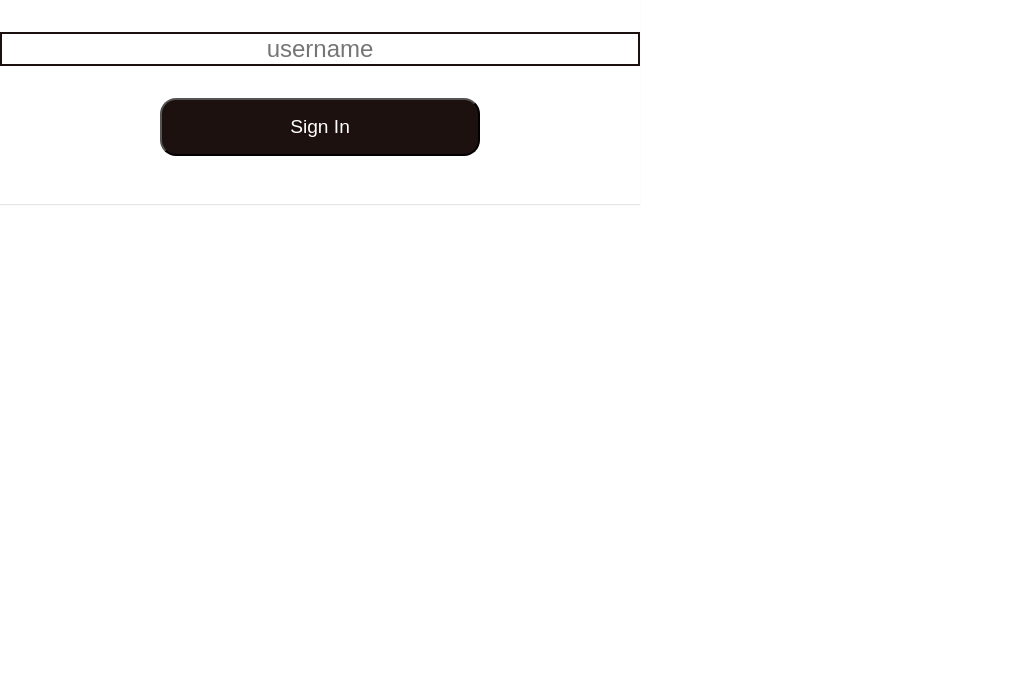
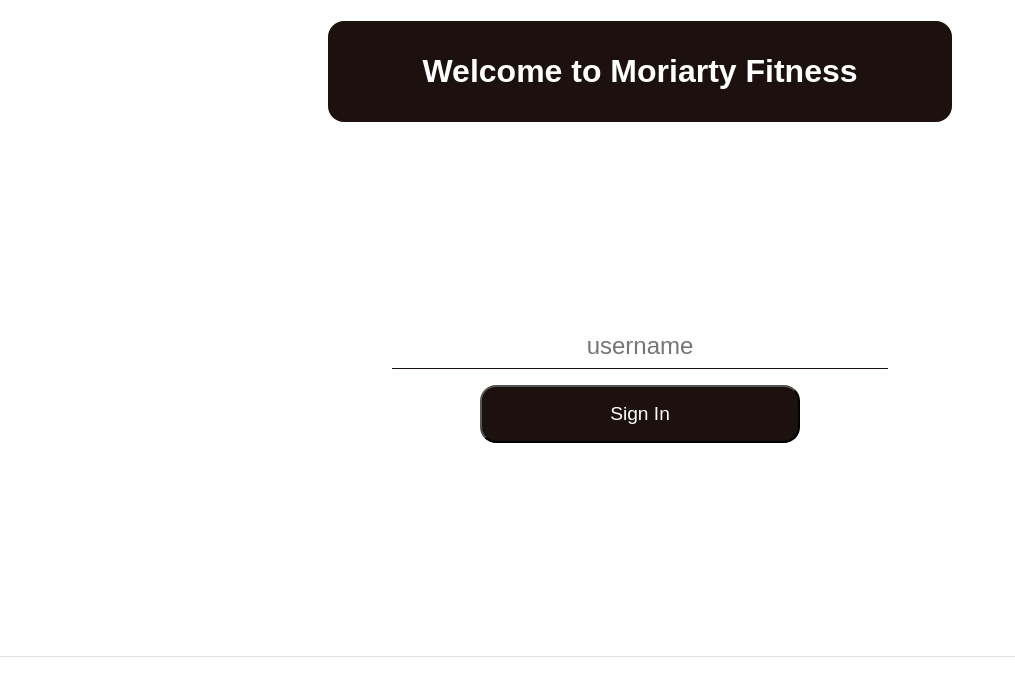
Before and after one commit to alexmoriarty1998/MoriartyFitness, a React (Create React App) app: page /mystatspage/mystatsform in a window 1280 px wide. Shown: the top 696 px of the page, without its empty margins (0-1015 px from the left). Built offline with nearby package versions, Linux system fonts and the light colour scheme.

Commit message:
style sign in

```diff
--- a/src/SignIn.css
+++ /dev/null
@@ -1,8 +0,0 @@
-.signIn{
-    display: flex;
-    align-items: center;
-}
-
-.form{
-    color: red;
-}
--- a/src/SignIn.js
+++ b/src/SignIn.js
@@ -1,6 +1,6 @@
 import React, {Component } from 'react'
 
-import './SignIn.css'
+
 
 class SignIn extends Component {
     state={
@@ -21,7 +21,8 @@
 
     render(){
         return(
-            <div className="signIn">
+            <div className="signIn" >
+            <h1 style={styles.heading}> Welcome to Moriarty Fitness </h1>
             <form
             onSubmit={this.handleSubmit}
             style={styles.form}
@@ -44,7 +45,7 @@
     form:{
         display: 'flex',
         flexDirection:'column',
-        width: '40rem',
+        height: '60vh',
         backgroundColor: 'white',
         boxShadow: '0 1px 1px rgba(0,0,0,.1)',
         marginBottom: '2rem',
@@ -54,12 +55,18 @@
     },
 
     input: {
+
         fontSize: '1.5rem',
-        marginTop: '2rem',
-        marginBottom: '2rem',
+        marginLeft: 'auto',
+        marginRight: 'auto',
+        marginTop: '1rem',
+        marginBottom: '1rem',
         textAlign: 'center',
         color: '#1c110e',
-        border: '2px solid #1c110e ',
+        border: 0,
+        borderBottom: '1.5px solid #1c110e ',
+        width: '30rem',
+        padding: '0.5rem',
         ':focus': {
           outline: 0,
         },
@@ -78,6 +85,18 @@
     cursor: 'pointer',
   },
 
+  heading: {
+      display: 'block',
+      backgroundColor: '#1c110e',
+      borderRadius: '1rem',
+      color: 'white',
+      width: '35rem',
+      padding: '2rem',
+      textAlign: 'center',
+      marginLeft: 'auto',
+      marginRight: 'auto',
+  },
+
 }
 
 
```
